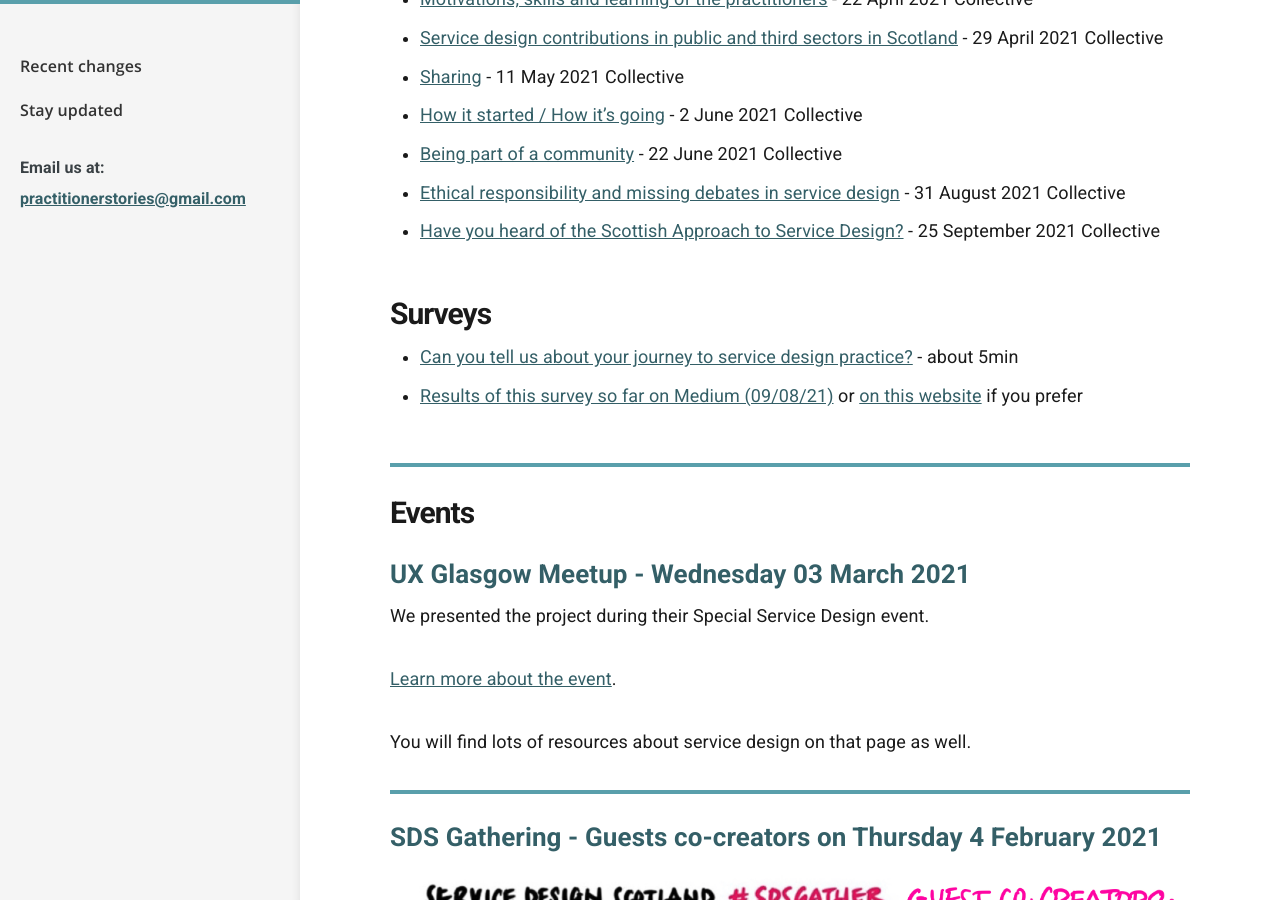
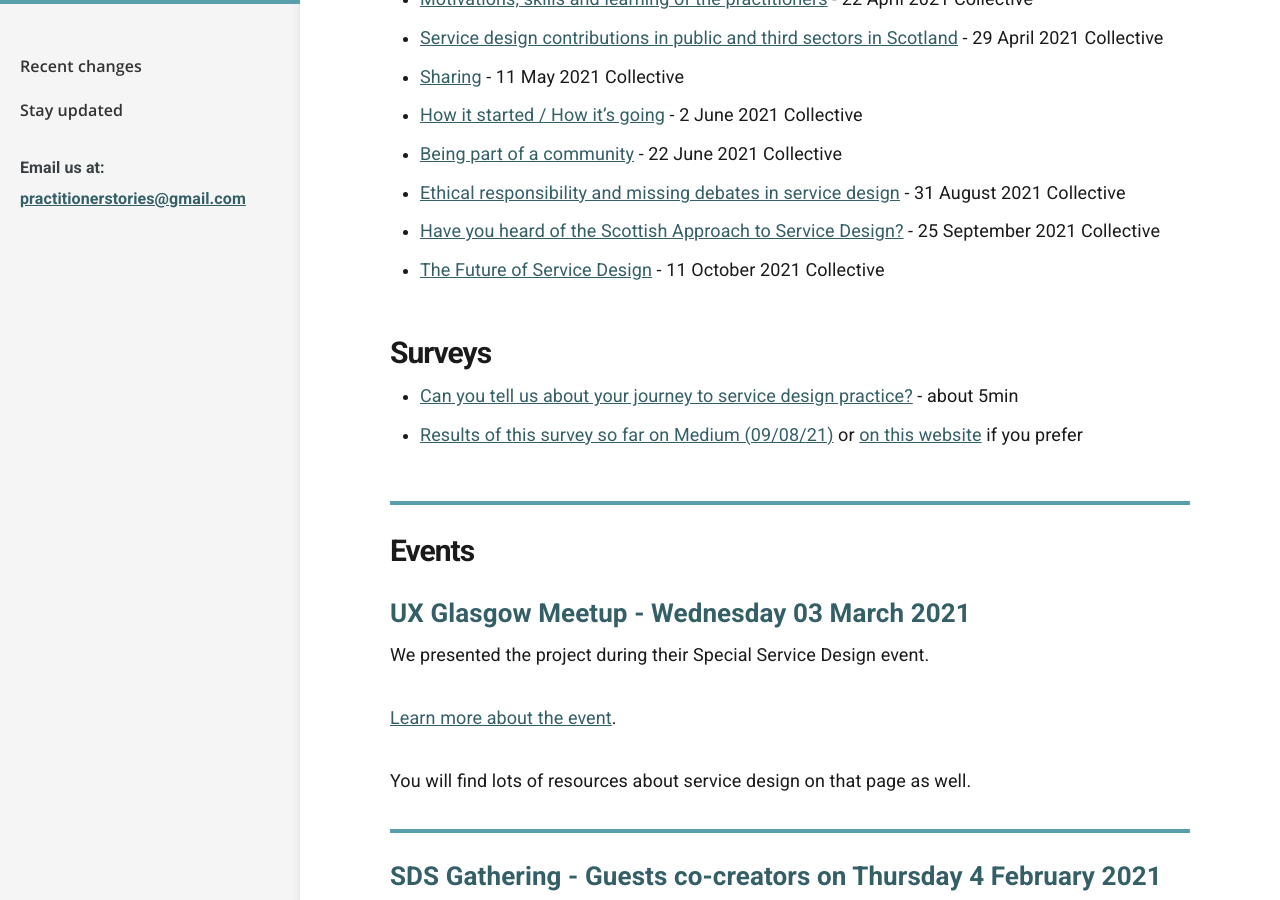
Before and after one commit to stephanie-K/practitioner-stories, a Jekyll site: the page built from comms.md, in a window 1280 px wide and 900 px high, scrolled down 653 px. Built offline with Jekyll 4.4.1, drawn with Linux system fonts in a browser that asks for light colours.

Commit message:
add latest summary from Medium

```diff
--- a/comms.md
+++ b/comms.md
@@ -20,6 +20,7 @@ You will find our Medium stories here where we write about the project and the e
     <li><a href="https://practitionerstories.medium.com/being-part-of-a-community-4ae6a863ec71" target="_blank">Being part of a community</a> - 22 June 2021 Collective</li>
     <li><a href="https://practitionerstories.medium.com/ethical-responsibility-and-missing-debates-in-service-design-7ffb59761451" target="_blank">Ethical responsibility and missing debates in service design</a> - 31 August 2021 Collective</li>
     <li><a href="https://practitionerstories.medium.com/have-you-heard-of-the-scottish-approach-to-service-design-b8191095f48c" target="_blank">Have you heard of the Scottish Approach to Service Design?</a> - 25 September 2021 Collective</li>
+    <li><a href="https://practitionerstories.medium.com/the-future-of-service-design-ce59a01e4538" target="_blank">The Future of Service Design</a> - 11 October 2021 Collective</li>
 
 
 </ul>
```
Also changed, not shown: images/future/future-covid.jpg (added), images/future/future-hands.jpg (added), images/future/future-main.jpg (added), images/future/future-sign.jpg (added), images/future/future-table.jpg (added), images/future/future-together.jpg (added).
